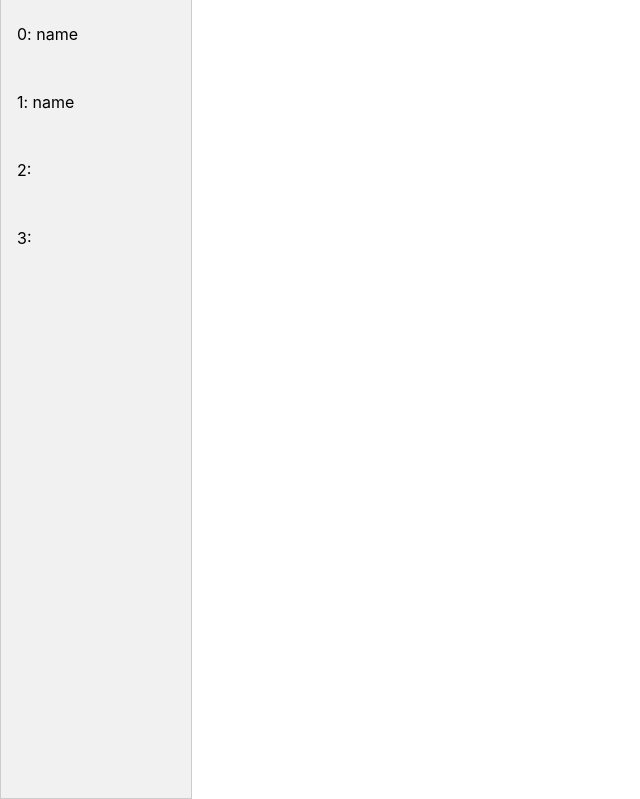
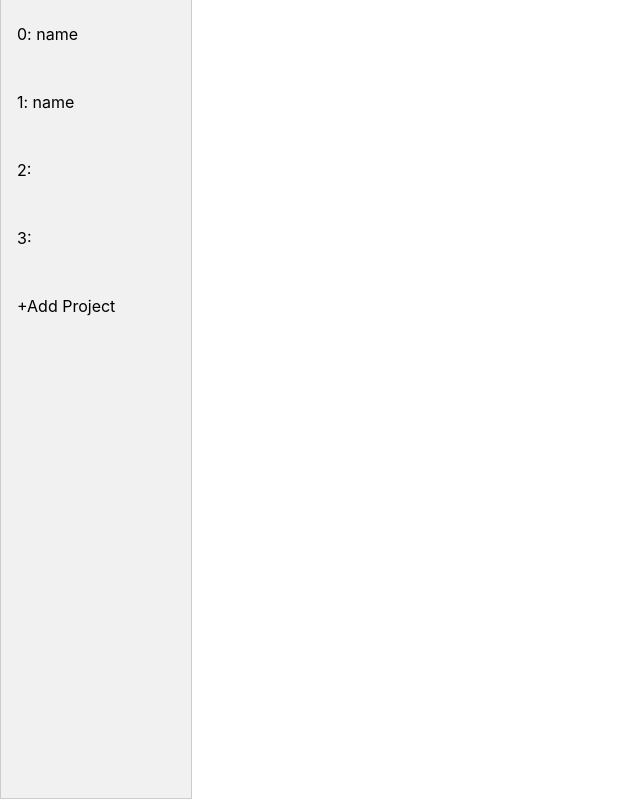
Before and after one commit to TobyPickard/portfolio, a Flask app: page /projects in a window 1280 px wide. Shown: the part 55-854 px from the top of the page, without its empty margins (0-640 px from the left). Run offline with Flask 2, Linux system fonts and the light colour scheme; data comes from the database, SQL or seed files in the repository; some libraries are stand-ins or nearby versions.

Commit message:
finishing databse work

```diff
--- a/templates/user/projects.html
+++ b/templates/user/projects.html
@@ -8,6 +8,10 @@
     {% for item in data %}
         <button class="tablinks" onclick="openTab(event, '{{item.id}}')">{{item.id}}: {{item.name}}</button>
     {% endfor %}
+    <!-- <button class="tablinks" onclick="openTab(event, 'test')">+Add Project</button> -->
+    <a href="{{ url_for('admin_add_project')}}" style="text-decoration:none">
+        <button class="tablinks"> +Add Project</button>
+    </a>
 </div>
 
 <!-- Put this in a for loop and print all my projects -->
```
